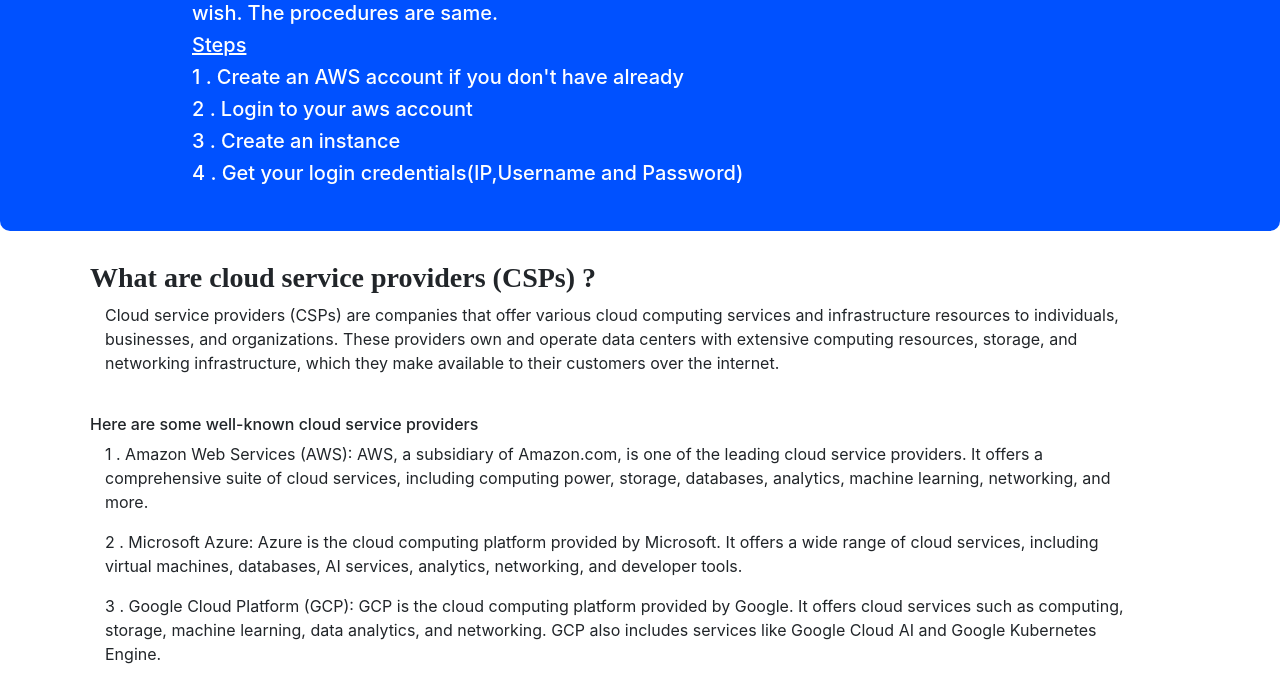
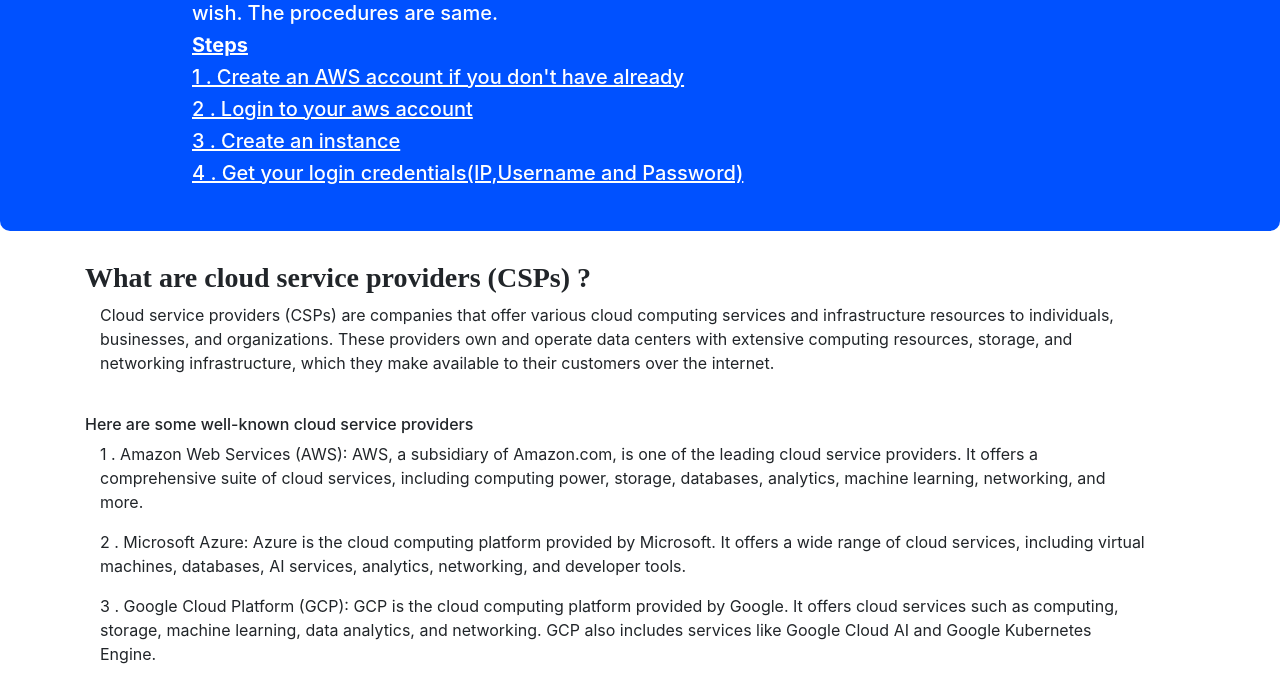
Before and after one commit to anandp2002/introtoaws, a plain HTML site: page index.html in a window 1280 px wide. Shown: the part 561-1240 px from the top of the page. Drawn offline with nearby package versions, Linux system fonts and the light colour scheme; a web font is replaced by a local one.

Commit message:
Add files via upload

```diff
--- a/css/styles.css
+++ b/css/styles.css
@@ -85,7 +85,7 @@
 
   #csps{
     background-color: #fff;
-    padding: 30px 90px;
+    padding: 30px 85px;
   }
 
 
--- a/index.html
+++ b/index.html
@@ -3,7 +3,7 @@
 
 <head>
   <meta charset="utf-8">
-  <title>RDP</title>
+  <title>Cleather</title>
 
   <!-- google-fonts -->
   <link rel="preconnect" href="https://fonts.googleapis.com">
@@ -75,11 +75,11 @@
                 <img class="title-image" src="images/titleimg.png" alt="title image">
             </div>
         </div>
-        <h5><u>Steps</u></h5>
-        <a href="create.html"><h5>1 . Create an AWS account if you don't have already</h5></a>
-        <a href="login.html"><h5>2 . Login to your aws account</h5></a>
-        <a href="createinstance.html"><h5>3 . Create an instance</h5></a>
-        <a href="getcredentials.html"><h5>4 . Get your login credentials(IP,Username and Password)</h5></a>
+        <h5 style="font-weight:bold;"><u>Steps</u></h5>
+        <a href="create.html"><h5><u>1 . Create an AWS account if you don't have already</u></h5></a>
+        <a href="login.html"><h5><u>2 . Login to your aws account</u></h5></a>
+        <a href="createinstance.html"><h5><u>3 . Create an instance</u></h5></a>
+        <a href="getcredentials.html"><h5><u>4 . Get your login credentials(IP,Username and Password)</u></h5></a>
     </div>
     </section>
 
```
